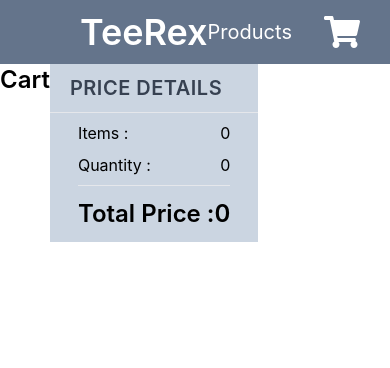
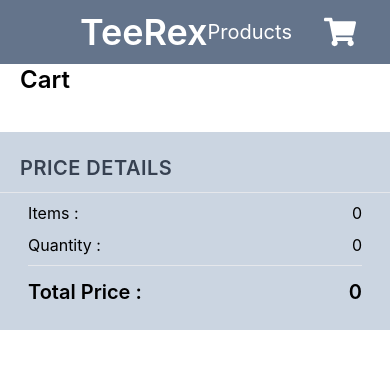
Before and after one commit to soumyaranjan1819/teerex, a React (Create React App) app: page /cart in a window 390 px wide. Shown: the top 368 px of the page. Built offline with nearby package versions, Linux system fonts and the light colour scheme.

Commit message:
styling changes

```diff
--- a/src/Components/Navbar.js
+++ b/src/Components/Navbar.js
@@ -14,10 +14,10 @@
         <NavLink to={"/"} className="text-xl">
           Products
         </NavLink>
-        <Link to={"/cart"} className="flex text-4xl font-medium relative">
+        <Link to={"/cart"} className="flex text-[2rem] font-medium relative">
           <FaShoppingCart />
           {items.length > 0 ? (
-            <span className=" text-sm text-white bg-orange-600 px-1.5 rounded-full font-semibold absolute left-[55%] top-[-32%] ">
+            <span className=" text-sm text-white bg-orange-600 px-1.5 pb-0.5 rounded-full font-semibold absolute left-[55%] top-[-32%] ">
               {items.length}
             </span>
           ) : (
--- a/src/Components/ProductCard.js
+++ b/src/Components/ProductCard.js
@@ -1,6 +1,7 @@
 import { useDispatch, useSelector } from "react-redux";
 import { Link } from "react-router-dom";
 import { add } from "../Store/cartSlice";
+import { BiRupee } from "react-icons/bi";
 
 const ProductCard = ({ item }) => {
   const dispatch = useDispatch();
@@ -19,14 +20,14 @@
       />
       <p className="mt-1">{item.name}</p>
       <div className="flex justify-between mt-2">
-        <span className=" font-semibold text-lg">Rs {item.price}</span>
-        <span className="text-sm py-1 px-2 rounded bg-black text-white cursor-pointer">
+        <span className="flex items-center font-semibold text-lg"><BiRupee/> {item.price}</span>
+        <span className="text-sm font-medium cursor-pointer">
           {cart.some((i) => item.id === i.id) ? (
-            <span className="flex gap-4 font-medium">
+            <span className="py-1 px-2 rounded bg-sky-600 text-white">
               <Link to={"/cart"}>Go to Cart</Link>
             </span>
           ) : (
-            <span onClick={() => handleAdd(item)}>Add to cart</span>
+            <span className="py-1 px-2 rounded bg-orange-600 text-white" onClick={() => handleAdd(item)}>Add to Cart</span>
           )}
         </span>
       </div>
--- a/src/Pages/Cart.js
+++ b/src/Pages/Cart.js
@@ -35,10 +35,10 @@
   };
 
   return (
-    <div className="flex">
-      <div className="md:w-[75vw] md:border-r-2 ">
+    <div className="md:flex">
+      <div className="md:w-[75vw] md:border-r-2 ml-5">
         <h3 className="text-2xl font-semibold mb-4">Cart</h3>
-        <div className=" flex flex-wrap gap-5 ">
+        <div className=" flex flex-wrap gap-5">
           {productsInCart &&
             productsInCart.map((p) => (
               <div
@@ -83,18 +83,24 @@
             ))}
         </div>
       </div>
-      <section className=" md:w-[25vw] bg-slate-300 ">
+      <section className="md:w-[30vw] lg:w-[25vw] bg-slate-300 py-3 md:pt-0 mt-5 md:mt-0">
         <h3 className=" text-xl font-semibold text-gray-700 ml-5 my-2.5 tracking-wide ">
           PRICE DETAILS
         </h3>
         <hr />
         <div className="px-7 ">
           <div className="flex flex-col gap-2 my-2">
-            <p className="flex justify-between">Items : <span>{productsInCart.length}</span></p>
-            <p className="flex justify-between">Quantity : <span>{totalCartItems}</span></p>
+            <p className="flex justify-between">
+              Items : <span>{productsInCart.length}</span>
+            </p>
+            <p className="flex justify-between">
+              Quantity : <span>{totalCartItems}</span>
+            </p>
           </div>
           <hr />
-            <p className="my-3 font-semibold text-2xl flex justify-between"><span>Total Price :</span> <span>{totalCartPrice}</span></p>
+          <p className="my-3 font-semibold text-xl lg:text-2xl flex justify-between">
+            <span>Total Price :</span> <span>{totalCartPrice}</span>
+          </p>
         </div>
       </section>
     </div>
```
